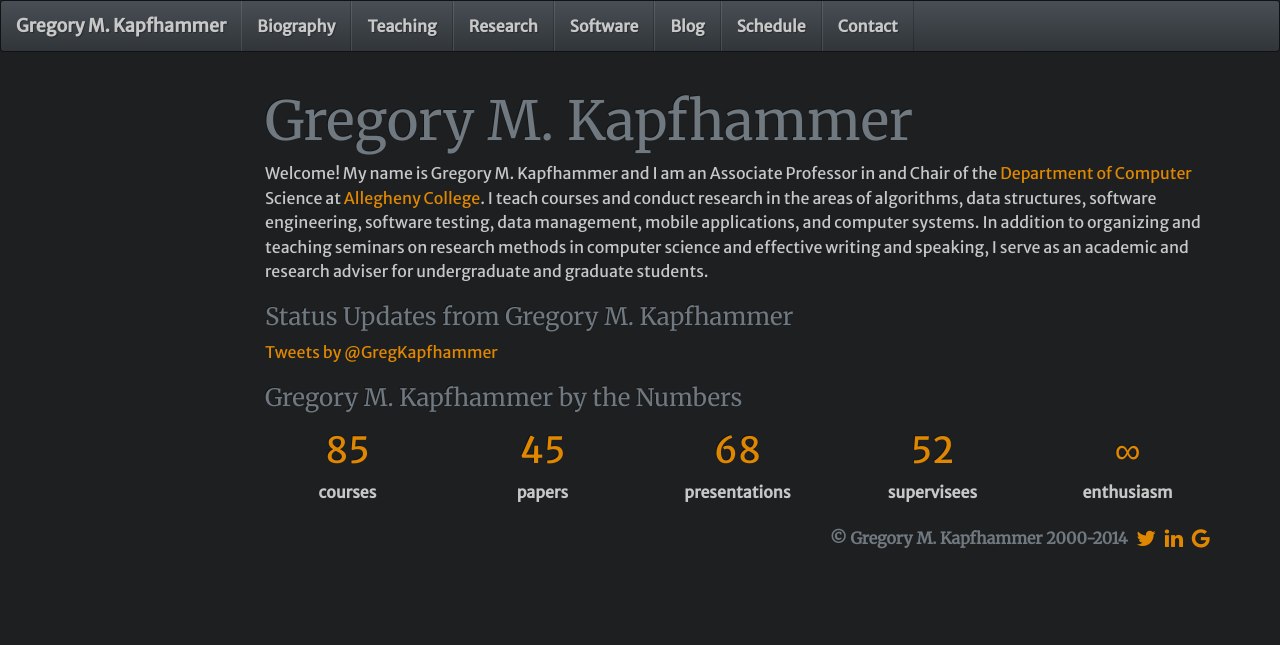
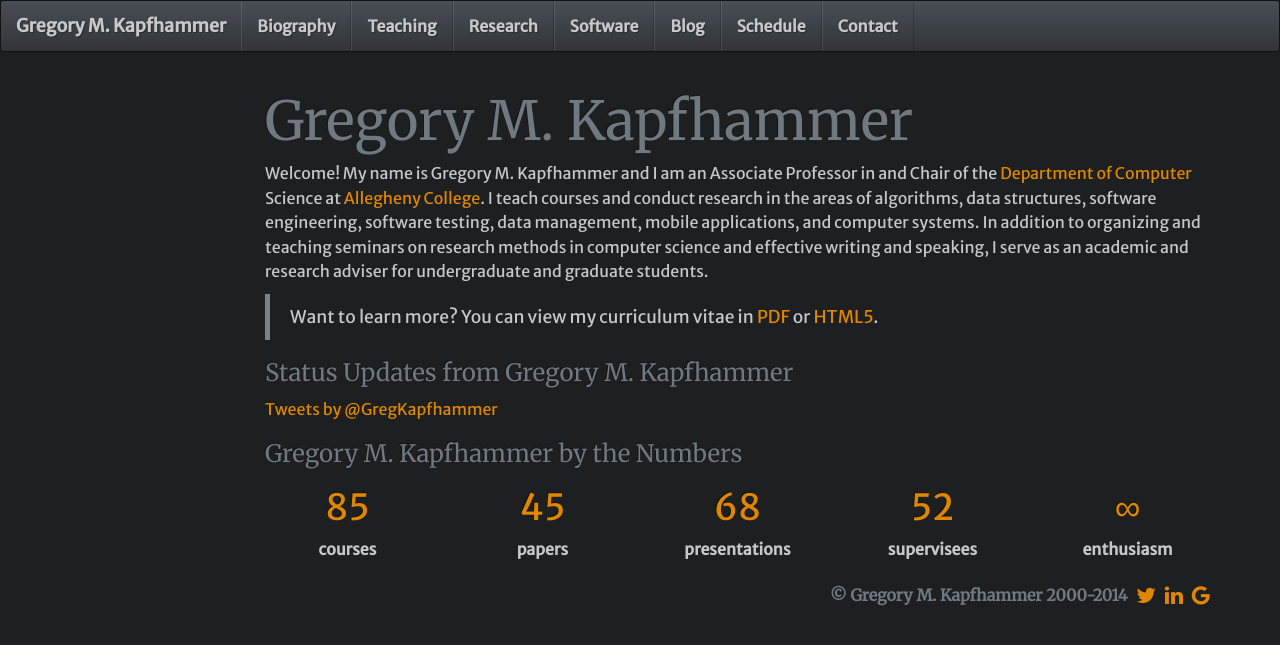
Before and after one commit to geerc/www, a Jekyll site: the page built from gkapfham/index.md, in a window 1280 px wide. Shown: the top 645 px of the page. Built offline with Jekyll 4.4.1, drawn with Linux system fonts in a browser that asks for light colours; nearby versions of some CDN libraries; Markdown is read by kramdown in place of the engine named in the settings; comment, search, counter and statistics services are not loaded.

Commit message:
Updating the cv directory and the index.md file. These changges are now live.

```diff
--- a/gkapfham/index.md
+++ b/gkapfham/index.md
@@ -13,6 +13,9 @@ mobile applications, and computer systems.  In addition to organizing and teachi
 computer science and effective writing and speaking, I serve as an academic and research adviser for undergraduate and
 graduate students.
 
+> Want to learn more? You can view my curriculum vitae in
+> <a target="_blank" href = "{{site.baseurl}}cv/curriculum-vitae-kapfhammer.pdf">PDF</a> or <a target="_blank" href = "{{site.baseurl}}cv/curriculum-vitae-kapfhammer.html">HTML5</a>.
+
 ### Status Updates from Gregory M. Kapfhammer
 
 <a class="twitter-timeline"
```
